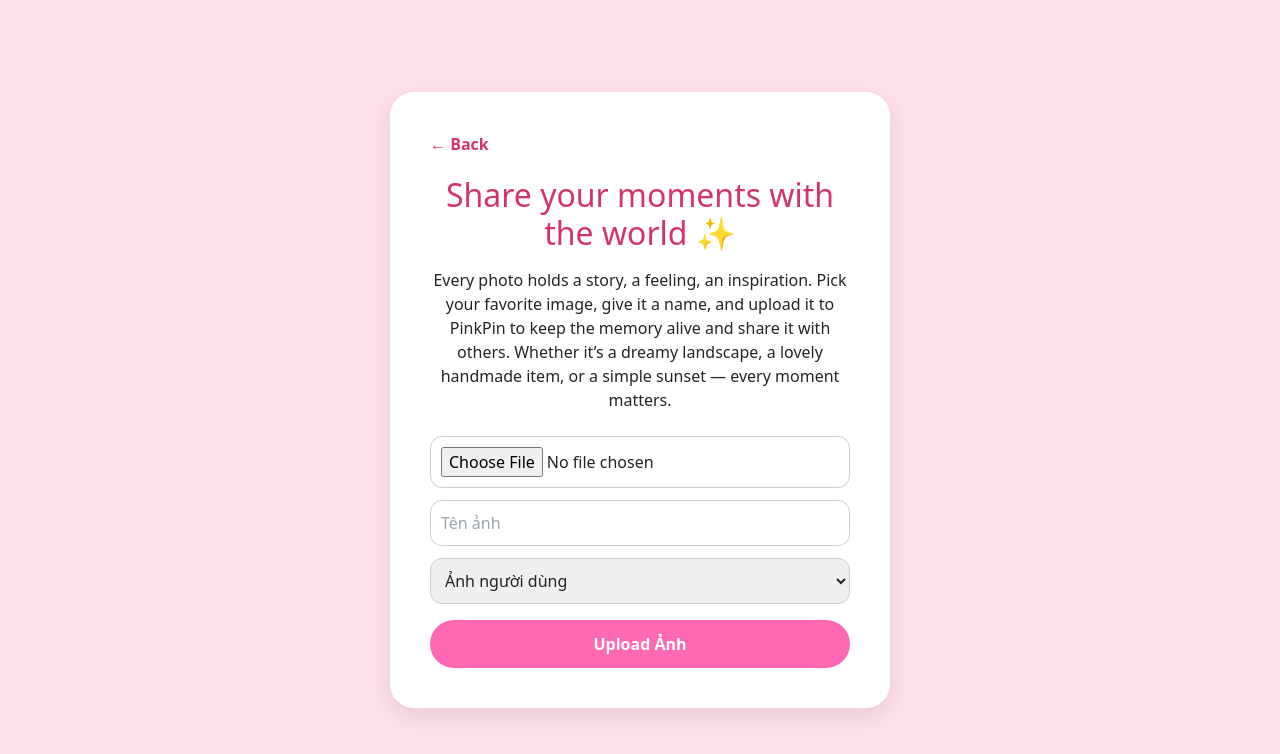
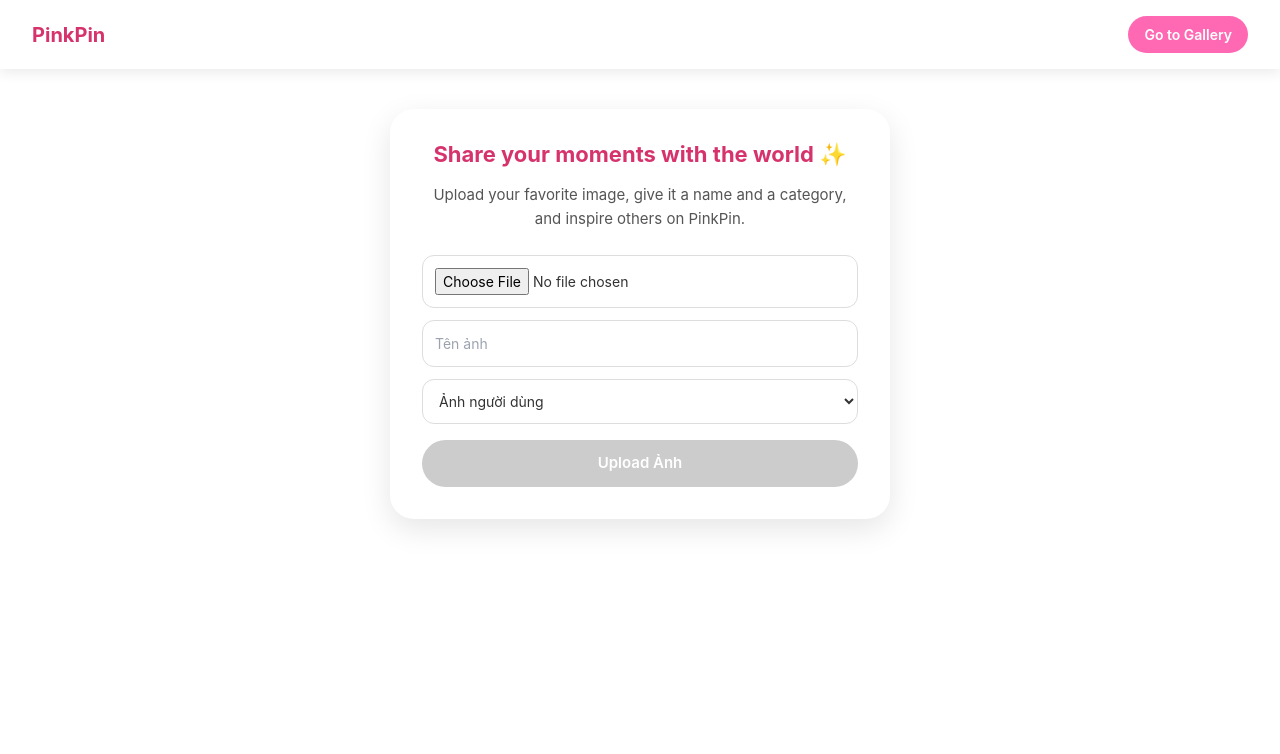
Before and after one commit to Trancute123/FER202_PhotoGallery, a React (Create React App) app: page /create in a window 1280 px wide. Shown: the top 754 px of the page. Built offline with nearby package versions, Linux system fonts and the light colour scheme.

Commit message:
create page

```diff
--- a/package.json
+++ b/package.json
@@ -16,6 +16,7 @@
     "react-redux": "^9.2.0",
     "react-router-dom": "^7.6.3",
     "react-scripts": "5.0.1",
+    "react-toastify": "^11.0.5",
     "web-vitals": "^2.1.4"
   },
   "scripts": {
--- a/src/pages/CreatePage.jsx
+++ b/src/pages/CreatePage.jsx
@@ -1,15 +1,23 @@
-import React, { useState } from "react";
+import React, { useState, useEffect } from "react";
 import { useDispatch } from "react-redux";
 import { addImage } from "../redux/slices/imageSlice";
 import { v4 as uuidv4 } from "uuid";
 import { useNavigate } from "react-router-dom";
+import { ToastContainer, toast } from "react-toastify";
+import "react-toastify/dist/ReactToastify.css";
 
 const CreatePage = () => {
   const [file, setFile] = useState(null);
   const [name, setName] = useState("");
   const [category, setCategory] = useState("User Upload");
+  const [isDark, setIsDark] = useState(false);
   const dispatch = useDispatch();
   const navigate = useNavigate();
+
+  useEffect(() => {
+    const prefersDark = window.matchMedia("(prefers-color-scheme: dark)").matches;
+    setIsDark(prefersDark);
+  }, []);
 
   const handleChange = (e) => {
     setFile(e.target.files[0]);
@@ -32,60 +40,114 @@ const CreatePage = () => {
       setFile(null);
       setName("");
       setCategory("User Upload");
-      alert("Tải ảnh thành công 🎉");
+      toast.success("🎉 Tải ảnh thành công!");
     };
     reader.readAsDataURL(file);
+  };
+
+  const themeStyles = {
+    bg: isDark ? "#1e1e1e" : "#ffffff",
+    text: isDark ? "#eee" : "#333",
+    card: isDark ? "#2a2a2a" : "#fff",
+    border: isDark ? "#444" : "#ddd",
+    button: "#ff69b4",
   };
 
   return (
     <div
       style={{
-        backgroundColor: "#ffe0e9",
+        backgroundColor: themeStyles.bg,
+        color: themeStyles.text,
         minHeight: "100vh",
+        fontFamily: `"Inter", system-ui, sans-serif`,
+      }}
+    >
+      {/* Toast Container */}
+      <ToastContainer position="top-center" autoClose={2500} hideProgressBar />
+
+      {/* Header */}
+      <header
+        style={{
+          backgroundColor: themeStyles.card,
+          padding: "16px 32px",
+          boxShadow: "0 4px 12px rgba(0, 0, 0, 0.08)",
+          display: "flex",
+          justifyContent: "space-between",
+          alignItems: "center",
+          position: "sticky",
+          top: 0,
+          zIndex: 10,
+        }}
+      >
+        <h1
+          style={{
+            fontSize: "20px",
+            fontWeight: "700",
+            color: "#d6336c",
+            margin: 0,
+            cursor: "pointer",
+          }}
+          onClick={() => navigate("/")}
+        >
+          PinkPin
+        </h1>
+        <button
+          onClick={() => navigate("/gallery")}
+          style={{
+            backgroundColor: themeStyles.button,
+            border: "none",
+            color: "#fff",
+            padding: "8px 16px",
+            borderRadius: "999px",
+            fontWeight: "600",
+            cursor: "pointer",
+            fontSize: "14px",
+          }}
+        >
+          Go to Gallery
+        </button>
+      </header>
+
+      {/* Form Upload */}
+      <div
+        style={{
           display: "flex",
           justifyContent: "center",
-        alignItems: "center",
-        padding: "20px",
-        fontFamily: "system-ui",
+          padding: "40px 20px",
         }}
       >
         <div
           style={{
-          background: "white",
+            background: themeStyles.card,
+            color: themeStyles.text,
             borderRadius: "24px",
-          padding: "40px",
-          boxShadow: "0 8px 24px rgba(0,0,0,0.1)",
+            padding: "32px",
+            boxShadow: "0 10px 30px rgba(0, 0, 0, 0.1)",
+            width: "100%",
             maxWidth: "500px",
-          width: "100%",
             textAlign: "center",
           }}
         >
-        {/* Nút quay lại */}
-        <div style={{ marginBottom: "20px", textAlign: "left" }}>
-          <button
-            onClick={() => navigate("/gallery")}
+          <h2
             style={{
-              background: "transparent",
-              border: "none",
               color: "#d6336c",
-              fontWeight: "bold",
-              fontSize: "16px",
-              cursor: "pointer",
+              marginBottom: "16px",
+              fontWeight: 700,
+              fontSize: "22px",
             }}
           >
-            ← Back
-          </button>
-        </div>
-
-        <h2 style={{ color: "#d6336c", marginBottom: "16px" }}>
             Share your moments with the world ✨
           </h2>
-        <p style={{ marginBottom: "24px" }}>
-          Every photo holds a story, a feeling, an inspiration. Pick your
-          favorite image, give it a name, and upload it to PinkPin to keep the
-          memory alive and share it with others. Whether it’s a dreamy
-          landscape, a lovely handmade item, or a simple sunset — every moment
-          matters.
+          <p
+            style={{
+              marginBottom: "24px",
+              color: isDark ? "#aaa" : "#555",
+              fontSize: "15px",
+              lineHeight: "1.6",
+            }}
+          >
+            Upload your favorite image, give it a name and a category, and
+            inspire others on PinkPin.
           </p>
 
           <input
@@ -95,9 +157,12 @@ const CreatePage = () => {
             style={{
               marginBottom: "12px",
               width: "100%",
-            padding: "10px",
-            border: "1px solid #ccc",
+              padding: "12px",
+              border: `1px solid ${themeStyles.border}`,
               borderRadius: "12px",
+              fontSize: "14px",
+              backgroundColor: isDark ? "#1e1e1e" : "#fff",
+              color: themeStyles.text,
             }}
           />
 
@@ -109,9 +174,12 @@ const CreatePage = () => {
             style={{
               marginBottom: "12px",
               width: "100%",
-            padding: "10px",
-            border: "1px solid #ccc",
+              padding: "12px",
+              border: `1px solid ${themeStyles.border}`,
               borderRadius: "12px",
+              fontSize: "14px",
+              backgroundColor: isDark ? "#1e1e1e" : "#fff",
+              color: themeStyles.text,
             }}
           />
 
@@ -121,9 +189,12 @@ const CreatePage = () => {
             style={{
               marginBottom: "16px",
               width: "100%",
-            padding: "10px",
-            border: "1px solid #ccc",
+              padding: "12px",
+              border: `1px solid ${themeStyles.border}`,
               borderRadius: "12px",
+              fontSize: "14px",
+              backgroundColor: isDark ? "#1e1e1e" : "#fff",
+              color: themeStyles.text,
             }}
           >
             <option value="User Upload">Ảnh người dùng</option>
@@ -139,21 +210,26 @@ const CreatePage = () => {
             onClick={handleUpload}
             disabled={!file}
             style={{
-            backgroundColor: "#ff69b4",
+              backgroundColor: file ? themeStyles.button : "#ccc",
               color: "#fff",
               border: "none",
               borderRadius: "999px",
               padding: "12px 24px",
-            fontWeight: "bold",
-            fontSize: "16px",
+              fontWeight: "600",
+              fontSize: "15px",
               cursor: file ? "pointer" : "not-allowed",
               width: "100%",
+              boxShadow: file
+                ? "0 4px 14px rgba(255,105,180,0.3)"
+                : "none",
+              transition: "all 0.3s ease",
             }}
           >
             Upload Ảnh
           </button>
         </div>
       </div>
+    </div>
   );
 };
 
```
Also changed, not shown: 1 other file (tests, documents, lock files or other folders). Lines whose indentation alone changed are shown as unchanged.
